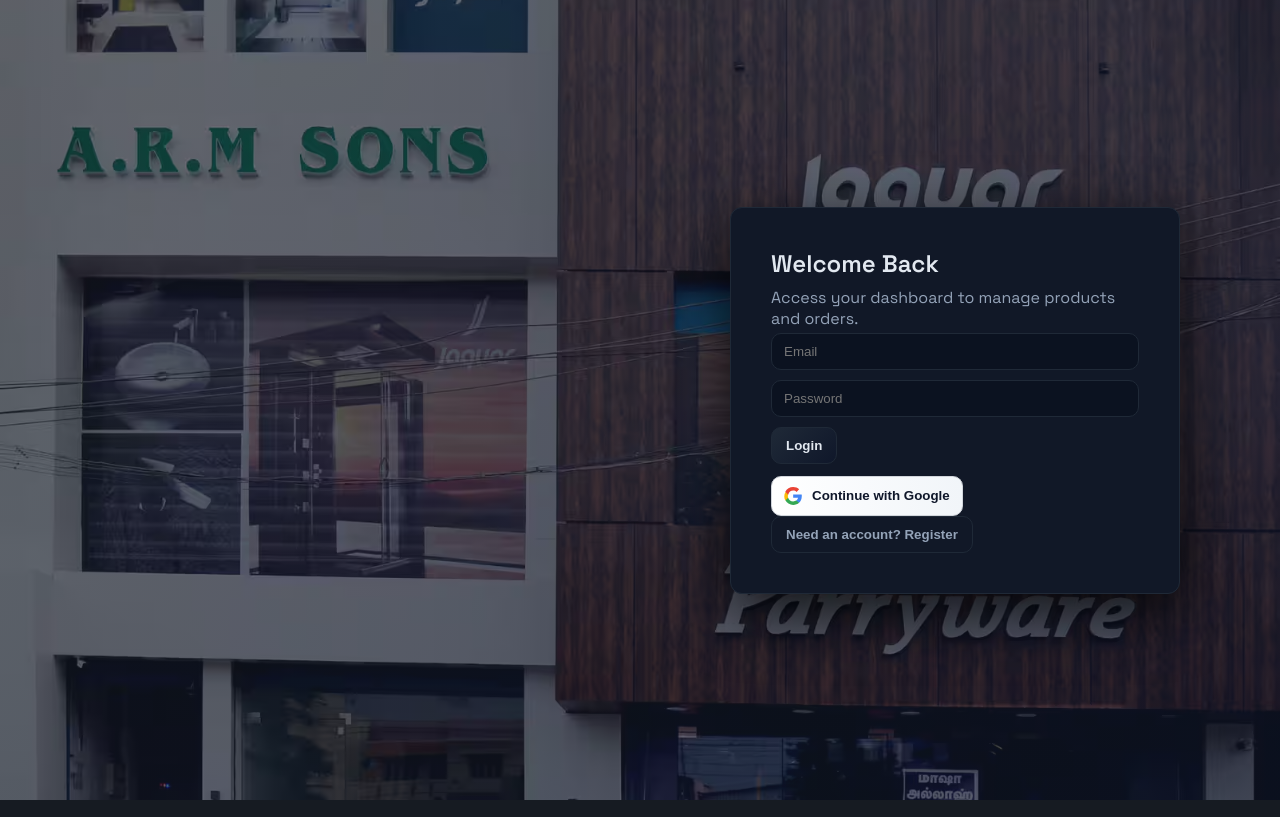
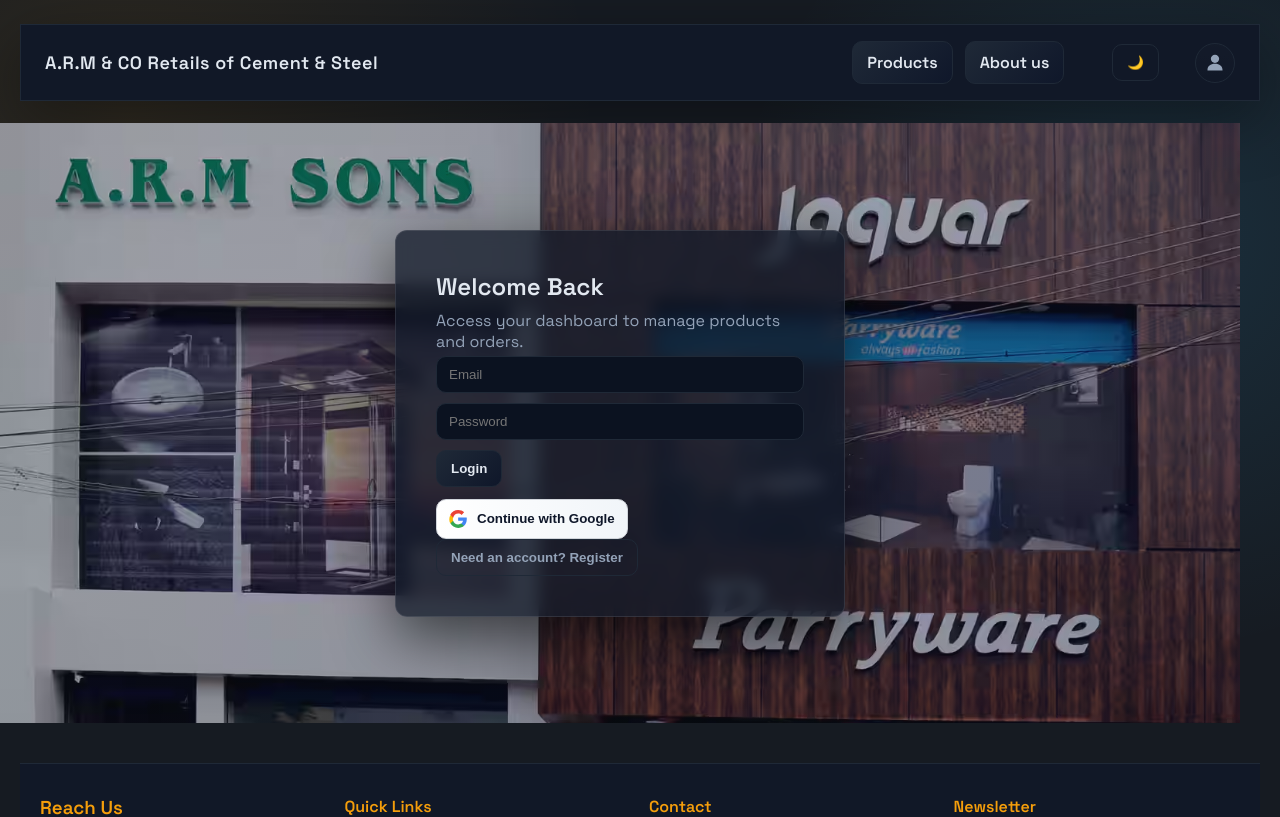
Before and after one commit to sivasubramanian2004/ARM-CEMENT-CO, a React (Vite) app in the folder Downloads/cement_fact-main/cement_fact-main/client/: page /login in a window 1280 px wide. Shown: the top 817 px of the page. Built offline with nearby package versions, Linux system fonts and the light colour scheme; no server answers.

Commit message:
fix: make background image more visible in login page

```diff
--- a/Downloads/cement_fact-main/cement_fact-main/client/src/App.jsx
+++ b/Downloads/cement_fact-main/cement_fact-main/client/src/App.jsx
@@ -1,5 +1,5 @@
 import React, { useEffect, useState } from 'react';
-import { Link, Route, Routes, useNavigate, useLocation } from 'react-router-dom';
+import { Link, Route, Routes, useNavigate } from 'react-router-dom';
 import { useAuth } from './state/AuthContext';
 import { attachToken } from './api/client';
 import LoginPage from './pages/LoginPage';
@@ -15,7 +15,6 @@
 export default function App() {
   const { isAuthenticated, user, logout, token } = useAuth();
   const navigate = useNavigate();
-  const location = useLocation();
   const [theme, setTheme] = useState(() => {
     try {
       return localStorage.getItem('theme') || 'light';
@@ -23,8 +22,6 @@
       return 'light';
     }
   });
-
-  const isLoginPage = location.pathname === '/login';
 
   useEffect(() => {
     attachToken(token);
@@ -42,7 +39,6 @@
 
   return (
     <div className="app-shell">
-      {!isLoginPage && (
       <nav className="navbar">
         <div className="brand">A.R.M & CO Retails of Cement & Steel</div>
 
@@ -77,7 +73,6 @@
           </svg>
         </Link>
       </nav>
-      )}
 
       <Routes>
         <Route path="/login" element={<LoginPage />} />
@@ -116,7 +111,7 @@
           }
         />
       </Routes>
-      {!isLoginPage && <Footer />}
+      <Footer />
     </div>
   );
 }
--- a/Downloads/cement_fact-main/cement_fact-main/client/src/styles.css
+++ b/Downloads/cement_fact-main/cement_fact-main/client/src/styles.css
@@ -34,11 +34,6 @@
   max-width: none;
   margin: 0;
   padding: 24px 20px 48px;
-}
-
-.app-shell:has(> div.login-container) {
-  padding: 0;
-  overflow: hidden;
 }
 
 .navbar {
@@ -367,22 +362,23 @@
 .status-pill.cancelled { border-color: #ef4444; color: #ef4444; }
 
 .auth-card {
-  /* Styles handled by .login-container .auth-card when on login page */
+  max-width: 420px;
+  margin: 48px auto;
+  padding: 0 16px;
 }
 
 /* Login Page Background */
 .login-container {
-  position: fixed;
-  top: 0;
-  left: 0;
+  position: relative;
   width: 100%;
-  height: 100vh;
+  min-height: calc(100vh - 200px);
   display: flex;
   align-items: center;
-  justify-content: flex-end;
+  justify-content: center;
   overflow: hidden;
-  z-index: 1000;
-  padding-right: 60px;
+  z-index: 1;
+  margin: 0 -20px;
+  padding: 40px 20px;
 }
 
 .login-background {
@@ -394,7 +390,7 @@
   background-image: url('/arm_background_image.avif');
   background-size: cover;
   background-position: center;
-  background-attachment: fixed;
+  background-attachment: scroll;
   z-index: 0;
 }
 
@@ -405,7 +401,7 @@
   left: 0;
   width: 100%;
   height: 100%;
-  background: linear-gradient(135deg, rgba(22, 27, 34, 0.6) 0%, rgba(15, 23, 42, 0.7) 100%);
+  background: linear-gradient(135deg, rgba(22, 27, 34, 0.3) 0%, rgba(15, 23, 42, 0.4) 100%);
   z-index: 1;
 }
 
@@ -414,36 +410,35 @@
   z-index: 10;
   max-width: 450px;
   width: 100%;
-  margin: 0 40px 0 0;
   padding: 40px;
-  background: var(--card);
-  border: 1px solid var(--border);
+  background: rgba(17, 24, 39, 0.75);
+  backdrop-filter: blur(8px);
+  border: 1px solid rgba(255, 255, 255, 0.1);
   border-radius: 12px;
-  box-shadow: 0 20px 60px rgba(0, 0, 0, 0.8);
+  box-shadow: 0 20px 60px rgba(0, 0, 0, 0.6);
 }
 
 /* Responsive login container for tablets and mobile */
 @media (max-width: 900px) {
   .login-container {
     justify-content: center;
-    padding: 20px;
+    min-height: calc(100vh - 150px);
   }
 
   .login-container .auth-card {
-    margin: 0;
     max-width: 400px;
   }
 }
 
 @media (max-width: 640px) {
   .login-container {
-    padding: 16px;
+    padding: 20px 12px;
+    min-height: auto;
   }
 
   .login-container .auth-card {
     max-width: 100%;
     padding: 32px 20px;
-    margin: 0;
   }
 }
 
```
Lines whose indentation alone changed are shown as unchanged.
